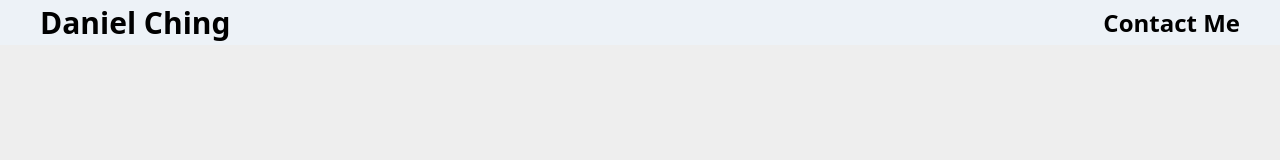
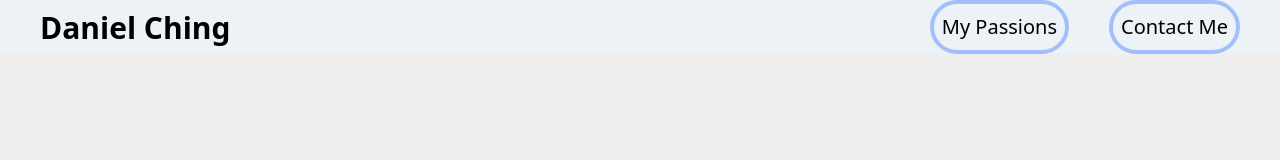
Before and after one commit to danielcwq/personal-website-current-build, a React (Create React App) app: page / in a window 1280 px wide. Shown: the top 160 px of the page. Built offline with nearby package versions, Linux system fonts and the light colour scheme.

Commit message:
Added styling for nav bar with hover effect. Next up will have to add actual section for my passions

```diff
--- a/src/components/Navigation.js
+++ b/src/components/Navigation.js
@@ -16,18 +16,27 @@ const styles = {
 export default function Navigation(){
     return(
         <Fade left duration = {1500}>
-                <div style = {styles.navWrapper} className = 'flex items-center  fixed z-10 justify-between w-full mx-auto bg-gray-200'>
-                    <h1 className = 'text-3xl font-bold text-black items-left ml-10'>{content.nav.logo}</h1>
-                    <div className = 'text-black font-bold text-2xl mr-10'>
+                <div style = {styles.navWrapper} className = 'flex items-center  fixed z-10  w-full mx-auto bg-gray-200'>
+                    <h1 className = 'text-3xl font-bold text-black items-left ml-10 '>{content.nav.logo}</h1>
+                    <div className = 'ml-auto mr-10 border-4 rounded-full border-indigo-300 p-2 group hover:shadow-lg hover:border-indigo-500'>
+                        <Link className ='text-xl text-black'>
+                            {content.nav.sportsText}
+                        </Link>
+
+                    </div>
+                    <div className = 'mr-10 border-4 rounded-full border-indigo-300 p-2 group hover:shadow-lg hover:border-indigo-500'>
                             <Link
-                        className="navLink"
+                            className = 'text-black text-xl'
                             activeClass="activeLink"
                             to="Contact"
+                            duration={500}
+                            offset = {-100}
                             spy={true}
                             smooth={true}
                             >
                                 {content.nav.contactText}
                             </Link>
+
                         </div>
                 </div>
 
--- a/src/content/index.js
+++ b/src/content/index.js
@@ -1,7 +1,8 @@
 export default {
   nav: {
     logo: 'Daniel Ching',
-    contactText: 'Contact Me'
+    contactText: 'Contact Me',
+    sportsText: 'My Passions'
   },
   header: {
     img:
```
Lines whose indentation alone changed are shown as unchanged.
